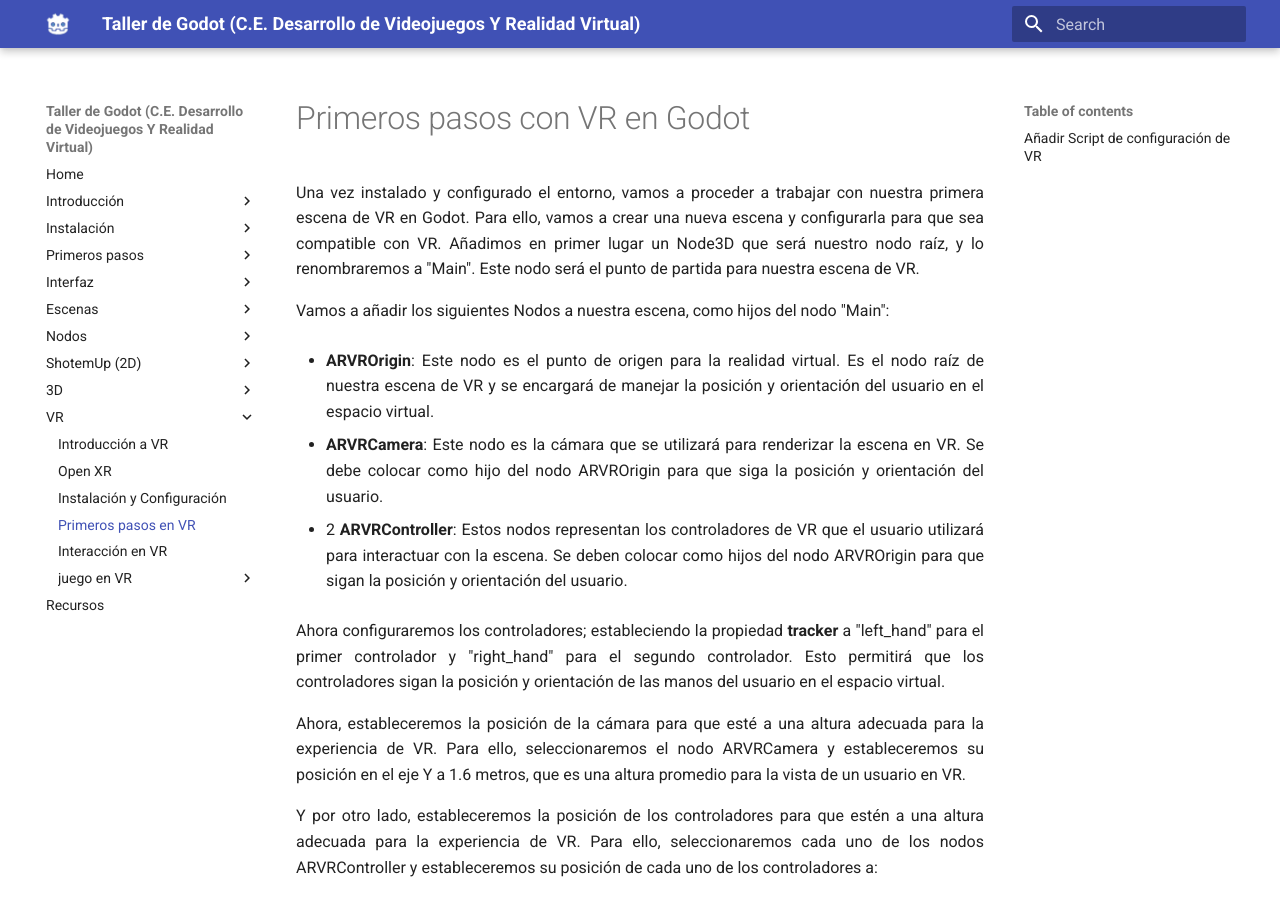
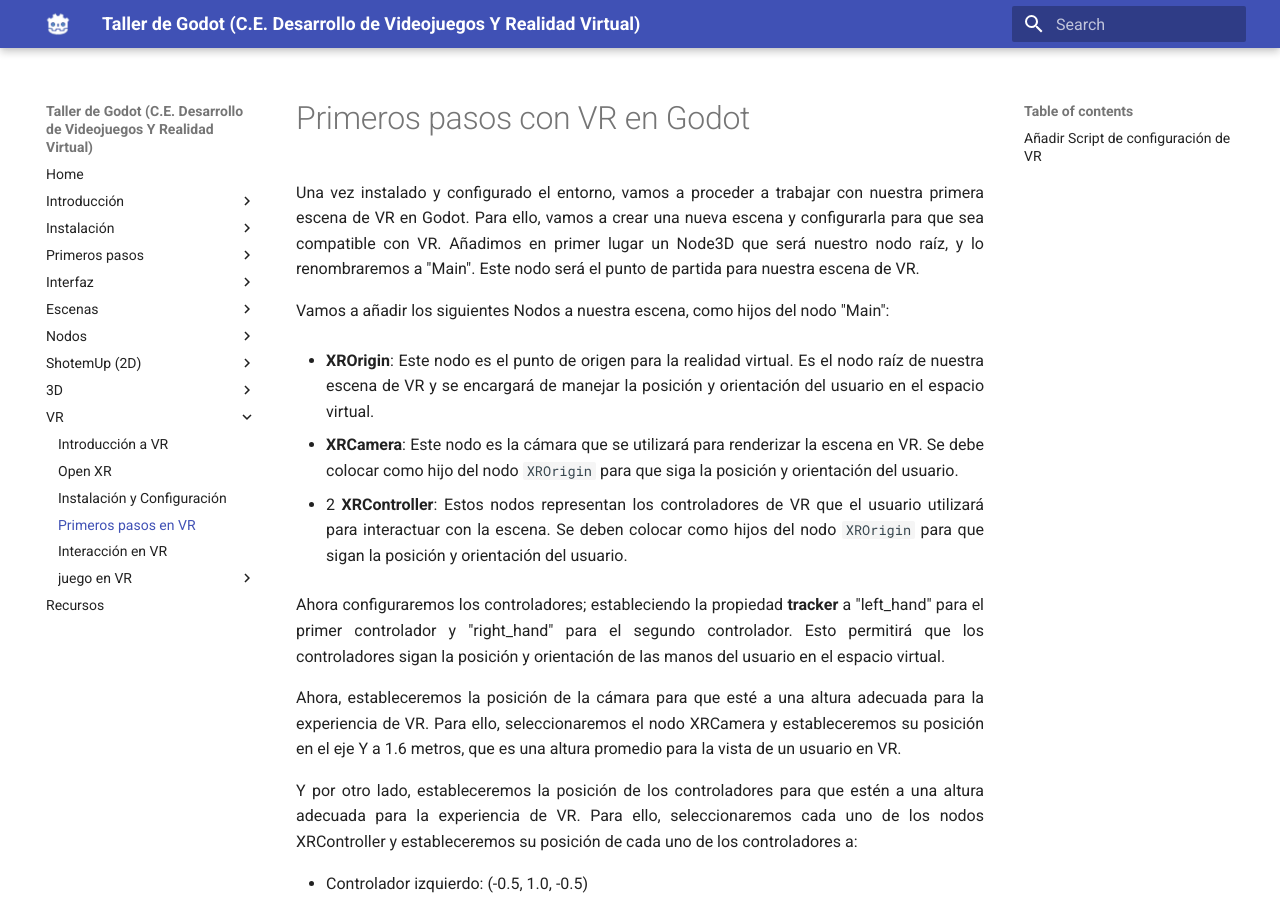
Before and after one commit to makeclassicgames/godotosc2025, an MkDocs documentation site: the page built from docs/vr/firststeps_vr.md, in a window 1280 px wide and 900 px high. Built offline with MkDocs 1.6.1 and Material for MkDocs 9.7.7, drawn with Linux system fonts in a browser that asks for light colours.

Commit message:
actualizando nodos

```diff
--- a/docs/vr/firststeps_vr.md
+++ b/docs/vr/firststeps_vr.md
@@ -4,17 +4,17 @@
 
 Vamos a añadir los siguientes Nodos a nuestra escena, como hijos del nodo "Main":
 
-* **ARVROrigin**: Este nodo es el punto de origen para la realidad virtual. Es el nodo raíz de nuestra escena de VR y se encargará de manejar la posición y orientación del usuario en el espacio virtual.
+* **XROrigin**: Este nodo es el punto de origen para la realidad virtual. Es el nodo raíz de nuestra escena de VR y se encargará de manejar la posición y orientación del usuario en el espacio virtual.
 
-* **ARVRCamera**: Este nodo es la cámara que se utilizará para renderizar la escena en VR. Se debe colocar como hijo del nodo ARVROrigin para que siga la posición y orientación del usuario.
+* **XRCamera**: Este nodo es la cámara que se utilizará para renderizar la escena en VR. Se debe colocar como hijo del nodo `XROrigin` para que siga la posición y orientación del usuario.
 
-* 2 **ARVRController**: Estos nodos representan los controladores de VR que el usuario utilizará para interactuar con la escena. Se deben colocar como hijos del nodo ARVROrigin para que sigan la posición y orientación del usuario.
+* 2 **XRController**: Estos nodos representan los controladores de VR que el usuario utilizará para interactuar con la escena. Se deben colocar como hijos del nodo `XROrigin` para que sigan la posición y orientación del usuario.
 
 Ahora configuraremos los controladores; estableciendo la propiedad **tracker** a "left_hand" para el primer controlador y "right_hand" para el segundo controlador. Esto permitirá que los controladores sigan la posición y orientación de las manos del usuario en el espacio virtual.
 
-Ahora, estableceremos la posición de la cámara para que esté a una altura adecuada para la experiencia de VR. Para ello, seleccionaremos el nodo ARVRCamera y estableceremos su posición en el eje Y a 1.6 metros, que es una altura promedio para la vista de un usuario en VR.
+Ahora, estableceremos la posición de la cámara para que esté a una altura adecuada para la experiencia de VR. Para ello, seleccionaremos el nodo XRCamera y estableceremos su posición en el eje Y a 1.6 metros, que es una altura promedio para la vista de un usuario en VR.
 
-Y por otro lado, estableceremos la posición de los controladores para que estén a una altura adecuada para la experiencia de VR. Para ello, seleccionaremos cada uno de los nodos ARVRController y estableceremos su posición de cada uno de los controladores a:
+Y por otro lado, estableceremos la posición de los controladores para que estén a una altura adecuada para la experiencia de VR. Para ello, seleccionaremos cada uno de los nodos XRController y estableceremos su posición de cada uno de los controladores a:
 
 * Controlador izquierdo: (-0.5, 1.0, -0.5)
 * Controlador derecho: (0.5, 1.0, -0.5)
```
